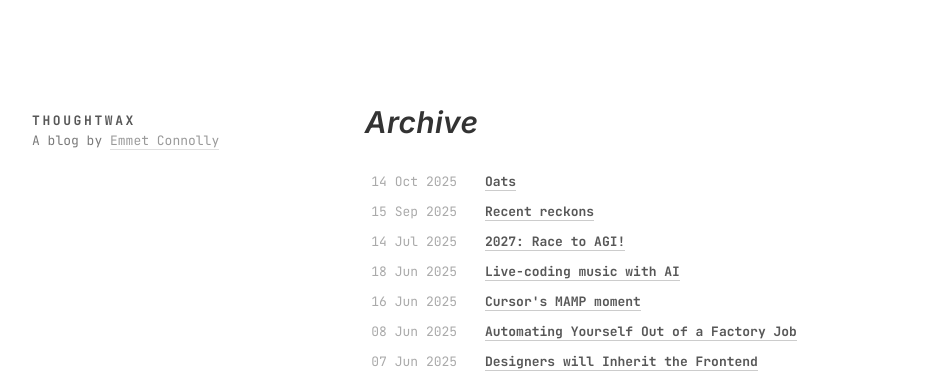
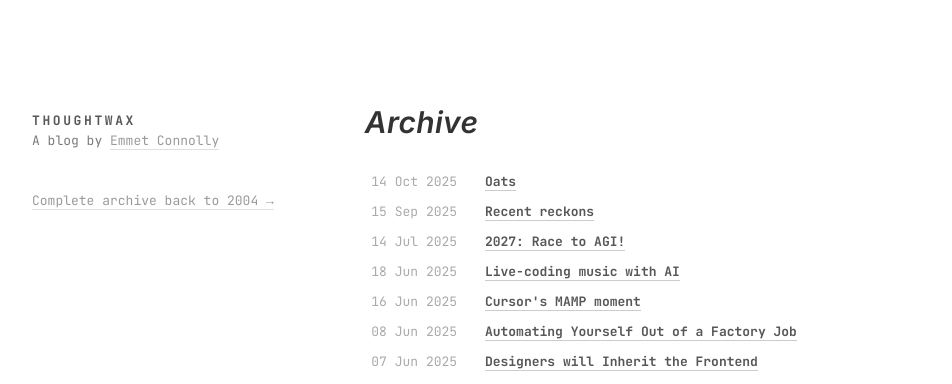
Before and after one commit to thoughtwax/thoughtwax.github.io, a Jekyll site: the page built from archive.html, in a window 1280 px wide and 900 px high. Shown: the top 384 px of the window, without its empty margins (128-1080 px from the left). Built offline with Jekyll 4.4.1, drawn with Linux system fonts in a browser that asks for light colours; some web fonts are replaced.

Commit message:
Revert archive to simple list layout, add sidebar link to complete archive
Co-Authored-By: Claude Opus 4.6 <noreply@anthropic.com>

```diff
--- a/_layouts/default.html
+++ b/_layouts/default.html
@@ -39,6 +39,10 @@
           {% if page.show_sidebar_message == "reading" %}
             <br /><br /><br /><p>A running list of books I've been reading. Because Goodreads sucks.</p>
           {% endif %}
+
+          {% if page.show_sidebar_message == "archive" %}
+            <br /><br /><br /><p><a href="/archive/all/">Complete archive back to 2004 &rarr;</a></p>
+          {% endif %}
         </div>
       </div>
       </div>
--- a/archive.html
+++ b/archive.html
@@ -2,6 +2,7 @@
 layout: default
 title: Archive - thoughtwax
 permalink: /archive/index.html
+show_sidebar_message: archive
 ---
 
 <div id="home">
```
